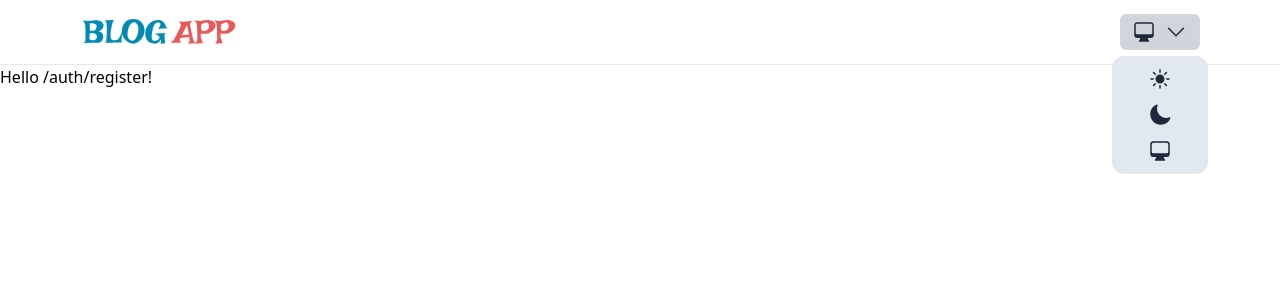
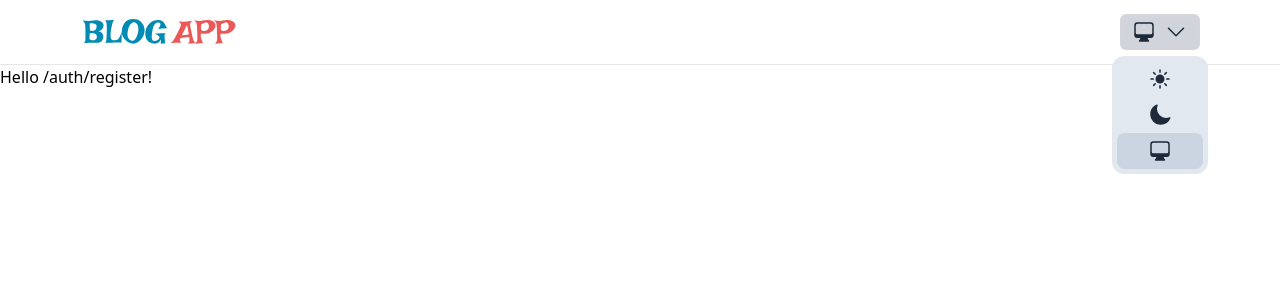
Before and after one commit to rockerrishabh/blog-app-frontend, a React (Vite) app: page /auth/register in a window 1280 px wide. Both pictures are taken after a click on the button 1160 px from the left and 32 px from the top of the page. Shown: the top 300 px of the page. Built offline with nearby package versions, Linux system fonts and the light colour scheme.

Commit message:
fixed themebutton

```diff
--- a/src/components/ThemeMenu.tsx
+++ b/src/components/ThemeMenu.tsx
@@ -39,13 +39,13 @@ export default function ThemeMenu() {
         <MenuItems
           transition
           anchor="bottom end"
-          className="ml-2 mt-1.5 w-24 origin-top-right rounded-xl border bg-slate-200 p-1 text-sm/6 text-slate-800 transition duration-100 ease-out [--anchor-gap:var(--spacing-1)] focus:outline-none data-[closed]:scale-95 data-[closed]:opacity-0 dark:border-slate-700 dark:bg-slate-700 dark:text-slate-200"
+          className="ml-2 mt-1.5 w-24 origin-top-right rounded-xl border bg-slate-200 p-1 text-sm/6 text-slate-800 transition duration-200 ease-out [--anchor-gap:var(--spacing-1)] focus:outline-none data-[closed]:scale-95 data-[closed]:opacity-0 dark:border-slate-700 dark:bg-slate-700 dark:text-slate-200"
         >
           {ThemeMenuItem.map((item) => (
             <MenuItem key={item.name}>
               <Button
                 onClick={() => setTheme(item.name)}
-                className="group flex w-full items-center justify-center rounded-lg px-3 py-1.5 data-[focus]:bg-slate-300 dark:data-[focus]:bg-slate-600"
+                className={`group flex w-full items-center justify-center rounded-lg px-3 py-1.5 data-[focus]:bg-slate-300 dark:data-[focus]:bg-slate-600 ${theme === item.name && "bg-slate-300 dark:bg-slate-600"}`}
               >
                 {item.icon}
               </Button>
```
